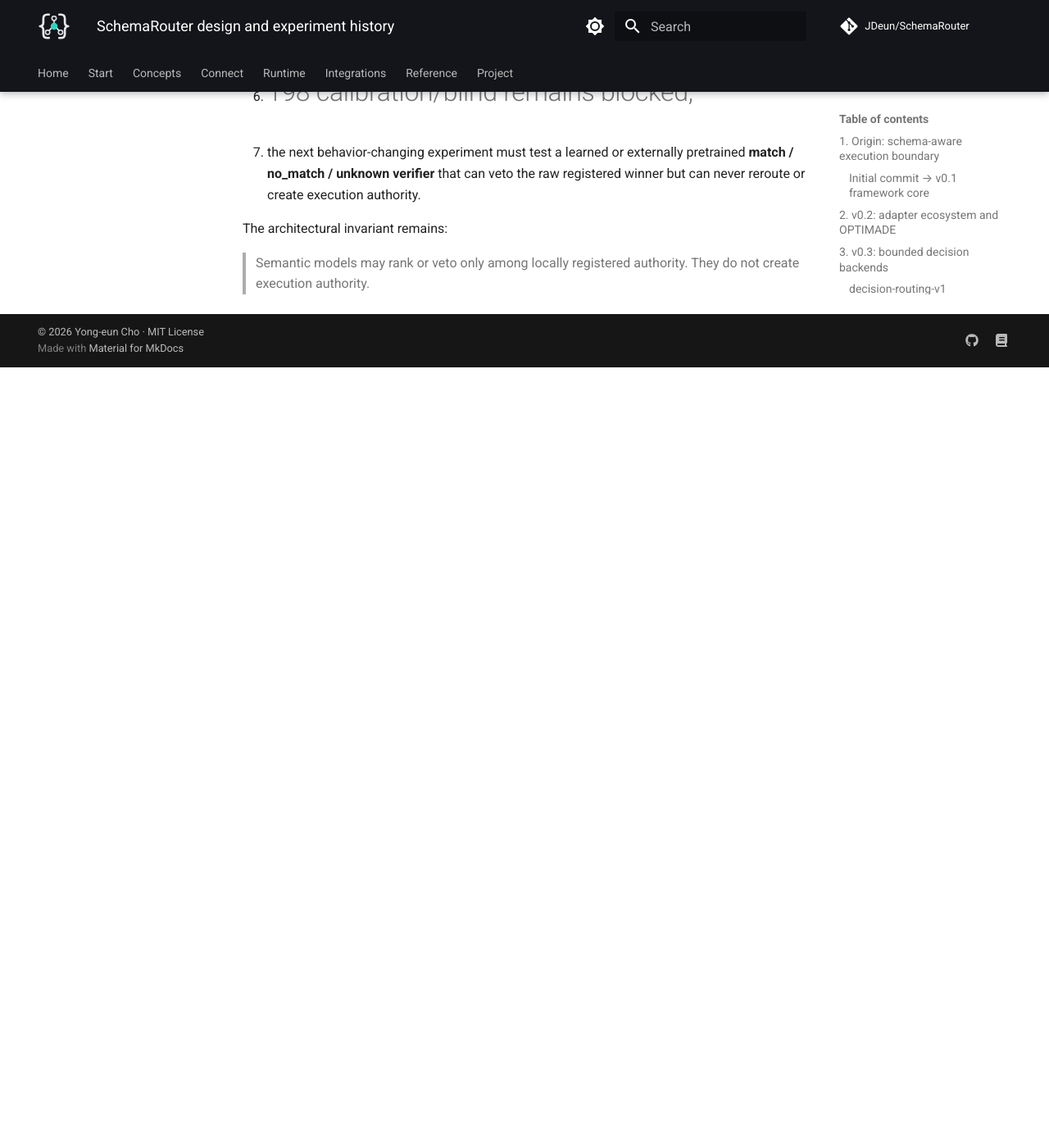
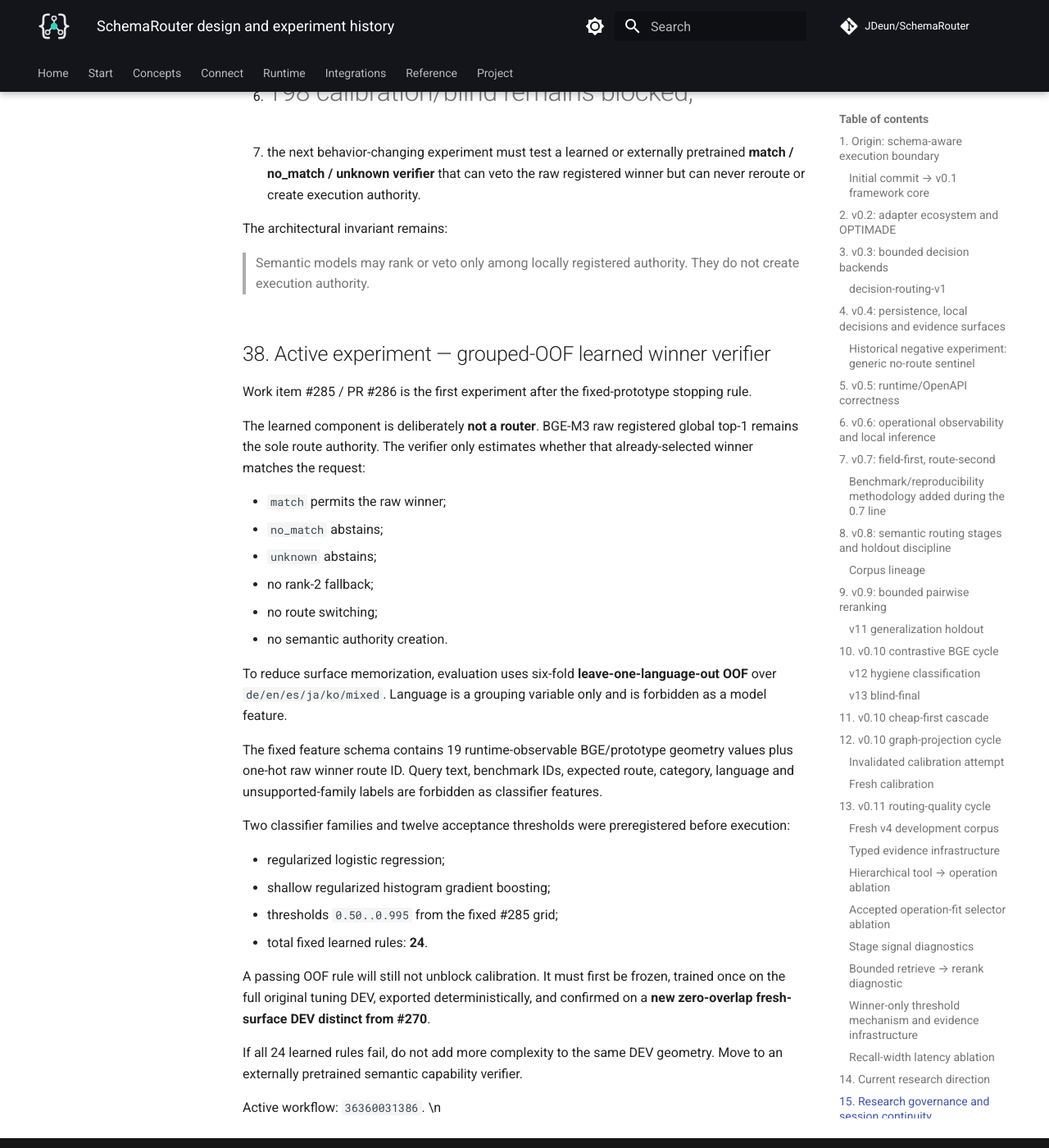
Before and after one commit to JDeun/SchemaRouter, an MkDocs documentation site: the page built from docs/research/design-and-experiment-history.md, in a window 1280 px wide and 1400 px high, scrolled down 43108 px. Shown: the whole window at 82% size. Built offline with MkDocs 1.6.1 and Material for MkDocs 9.7.7, drawn with Linux system fonts in a browser that asks for light colours; comment, search, counter and statistics services are not loaded; before the commit the page ends 43556 px from its top, so only the background shows below that.

Commit message:
docs: record active grouped OOF verifier experiment

```diff
--- a/docs/research/design-and-experiment-history.md
+++ b/docs/research/design-and-experiment-history.md
@@ -1419,3 +1419,34 @@
 The architectural invariant remains:
 
 > Semantic models may rank or veto only among locally registered authority. They do not create execution authority.
+
+## 38. Active experiment — grouped-OOF learned winner verifier
+
+Work item #285 / PR #286 is the first experiment after the fixed-prototype stopping rule.
+
+The learned component is deliberately **not a router**. BGE-M3 raw registered global top-1 remains the sole route authority. The verifier only estimates whether that already-selected winner matches the request:
+
+- `match` permits the raw winner;
+- `no_match` abstains;
+- `unknown` abstains;
+- no rank-2 fallback;
+- no route switching;
+- no semantic authority creation.
+
+To reduce surface memorization, evaluation uses six-fold **leave-one-language-out OOF** over `de/en/es/ja/ko/mixed`. Language is a grouping variable only and is forbidden as a model feature.
+
+The fixed feature schema contains 19 runtime-observable BGE/prototype geometry values plus one-hot raw winner route ID. Query text, benchmark IDs, expected route, category, language and unsupported-family labels are forbidden as classifier features.
+
+Two classifier families and twelve acceptance thresholds were preregistered before execution:
+
+- regularized logistic regression;
+- shallow regularized histogram gradient boosting;
+- thresholds `0.50..0.995` from the fixed #285 grid;
+- total fixed learned rules: **24**.
+
+A passing OOF rule will still not unblock calibration. It must first be frozen, trained once on the full original tuning DEV, exported deterministically, and confirmed on a **new zero-overlap fresh-surface DEV distinct from #270**.
+
+If all 24 learned rules fail, do not add more complexity to the same DEV geometry. Move to an externally pretrained semantic capability verifier.
+
+Active workflow: `36360031386`.
+\n
```
